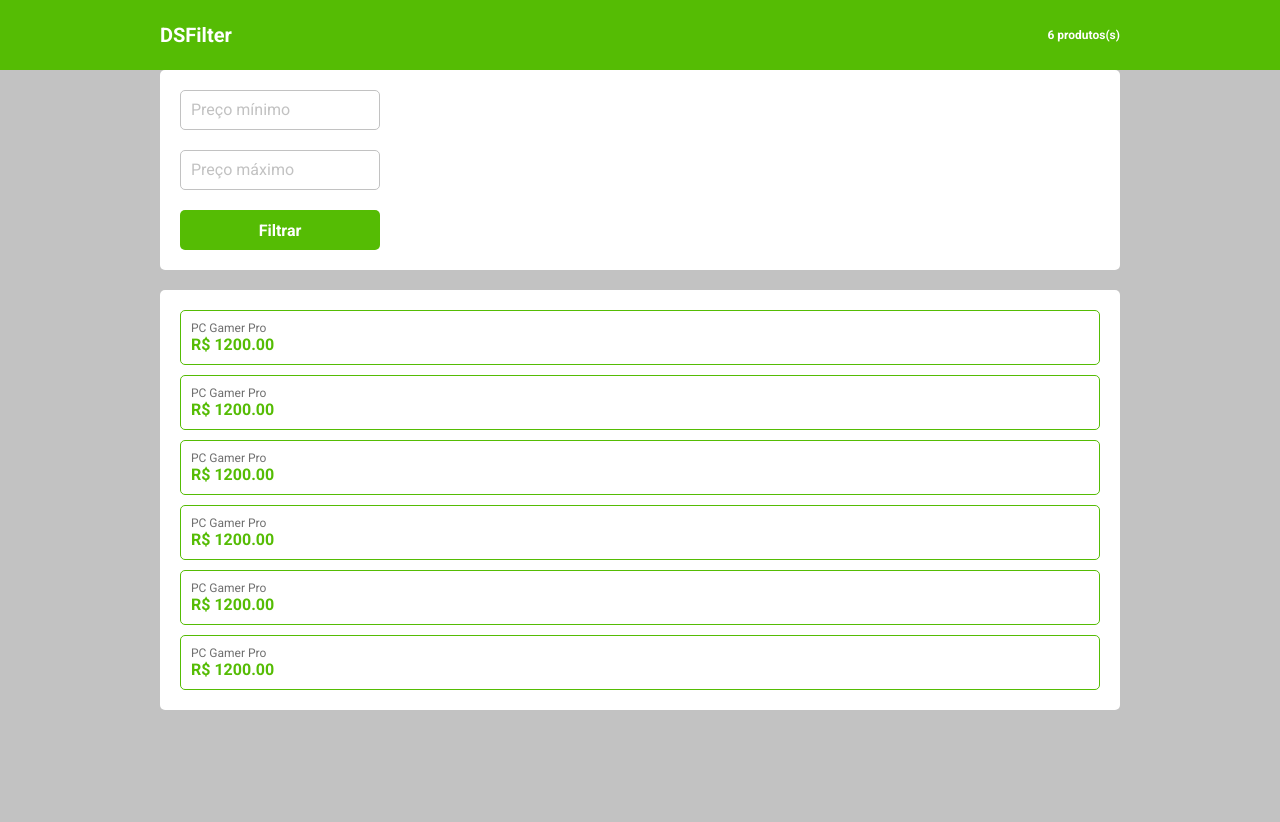
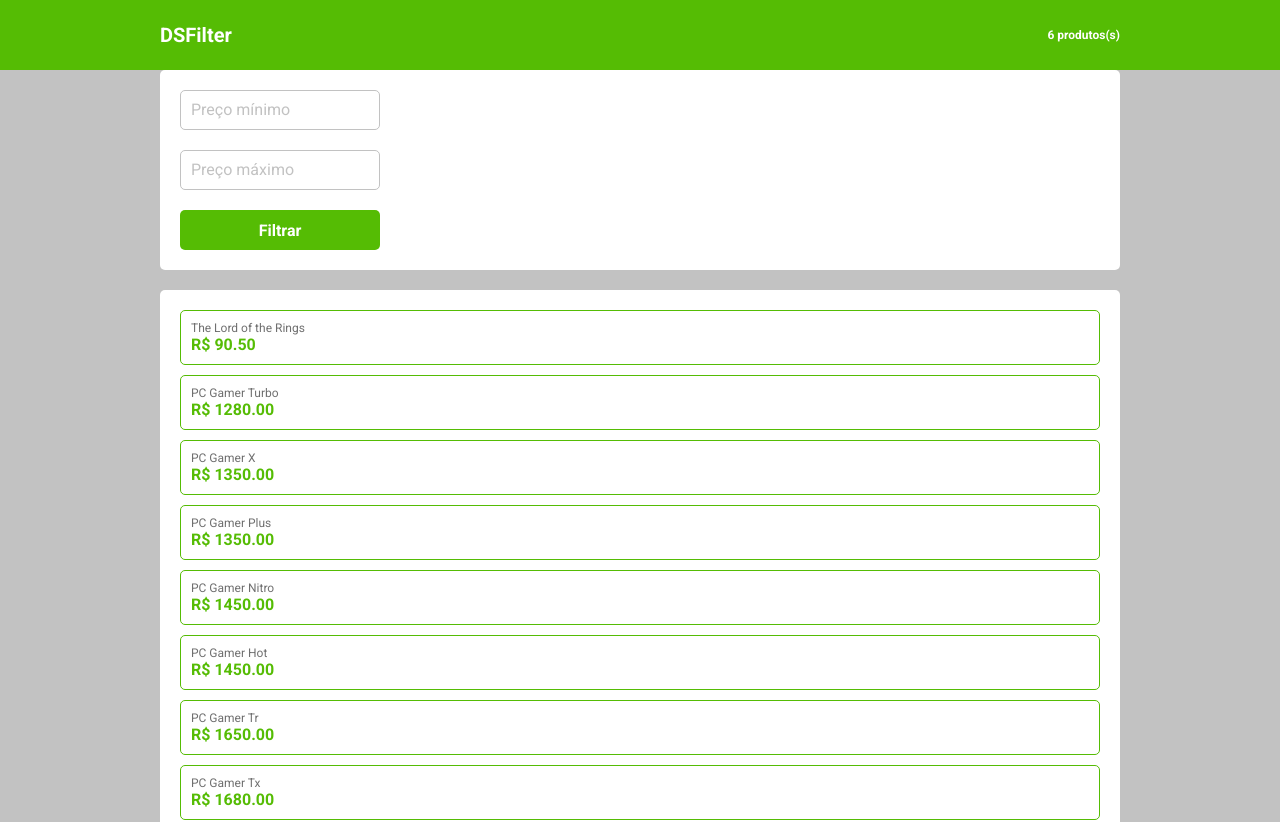
Before and after one commit to williamsartijose/DesafioDSFilter, a React (Vite) app: page / in a window 1280 px wide. Shown: the top 822 px of the page. Before the commit the page ends 800 px from the top, so only its background shows below. Built offline with nearby package versions, Linux system fonts and the light colour scheme.

Commit message:
dynamic filter

```diff
--- a/src/components/CardFilter/index.tsx
+++ b/src/components/CardFilter/index.tsx
@@ -6,7 +6,11 @@ type FomData = {
   max?: number;
 };
 
-export default function CardFilter() {
+type Props = {
+    onFilter: Function;
+};
+
+export default function CardFilter({onFilter} : Props) {
   const [formData, setFormData] = useState<FomData>({});
 
   function handleInputChange(event: any) {
@@ -17,10 +21,9 @@ export default function CardFilter() {
 
   function handleSubmit(event : any) {
     event.preventDefault();
-    console.log(formData.min || 0);
-    console.log(formData.max || Number.MAX_VALUE);
-
-
+    const min = formData.min || 0;
+    const max = formData.max || Number.MAX_VALUE;
+    onFilter(min, max);
   }
 
   return (
--- a/src/components/CardListing/index.tsx
+++ b/src/components/CardListing/index.tsx
@@ -1,32 +1,17 @@
+import { ProductDTO } from '../../models/product';
 import './styles.css';
 
-export default function CardListing() {
+type Props = {
+    product?: ProductDTO;
+}
+
+export default function CardListing({product} : Props) {
 
     return(
-        <div className='dsf-cardListing-container'>
+        <div>
             <div className='dsf-cardListing-content'>
-                <p>PC Gamer Pro</p>
-                <h3>R$ 1200.00</h3>
-            </div>
-            <div className='dsf-cardListing-content'>
-                <p>PC Gamer Pro</p>
-                <h3>R$ 1200.00</h3>
-            </div>
-            <div className='dsf-cardListing-content'>
-                <p>PC Gamer Pro</p>
-                <h3>R$ 1200.00</h3>
-            </div>
-            <div className='dsf-cardListing-content'>
-                <p>PC Gamer Pro</p>
-                <h3>R$ 1200.00</h3>
-            </div>
-            <div className='dsf-cardListing-content'>
-                <p>PC Gamer Pro</p>
-                <h3>R$ 1200.00</h3>
-            </div>
-            <div className='dsf-cardListing-content'>
-                <p>PC Gamer Pro</p>
-                <h3>R$ 1200.00</h3>
+                <p>{product?.name}</p>
+                <h3>R$ {product?.price.toFixed(2)}</h3>
             </div>
         </div>
     );
--- a/src/components/ListingBody/index.tsx
+++ b/src/components/ListingBody/index.tsx
@@ -1,16 +1,40 @@
+import { useEffect, useState } from "react";
+import { ProductDTO } from "../../models/product";
 import CardFilter from "../CardFilter";
 import CardListing from "../CardListing";
 import Header from "../Header";
+import * as productService from '../../services/product-service';
+
 
 export default function ListingBody() {
+
+  const [product, setProduct] = useState<ProductDTO[]>([]);
+
+  const [minFilter, setMinFilter] = useState<number>(0);
+  const [maxFilter, setMaxFilter] = useState<number>(Number.MAX_VALUE);
+
+  useEffect(() => {
+        setProduct(productService.findByPrice(minFilter, maxFilter))
+  }, [minFilter, maxFilter])
+
+  function handleFilter(min: number, max: number) {
+    setMinFilter(min);
+    setMaxFilter(max);
+  }
 
     return(
         <>
         <Header />
         <main className="mgT20">
           <section className="dsf-container">
-            <CardFilter />
-            <CardListing />
+            <CardFilter onFilter={handleFilter}/>
+            <div className='dsf-cardListing-container'>
+            {
+              product.map(product => <CardListing key={product.id} product={product} />)
+              }
+            </div>
+
+
           </section>
         </main>
       </>
--- a/src/components/ListingBody/styles.css
+++ b/src/components/ListingBody/styles.css
@@ -0,0 +1,5 @@
+.dsf-cardListing-container {
+    background-color: var(--dsf-color-bg-tertiary);
+    padding: 10px 20px;
+    border-radius: 5px;
+}
```
